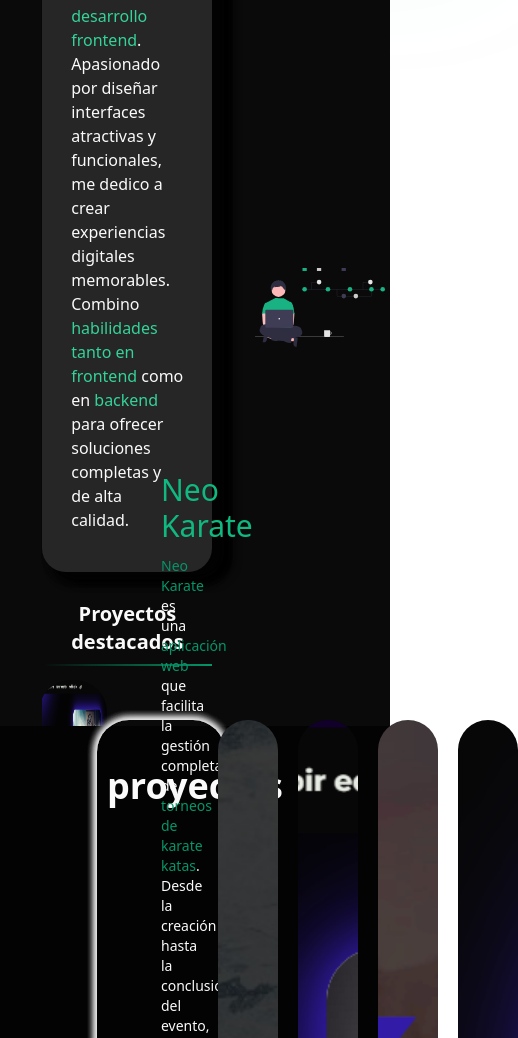
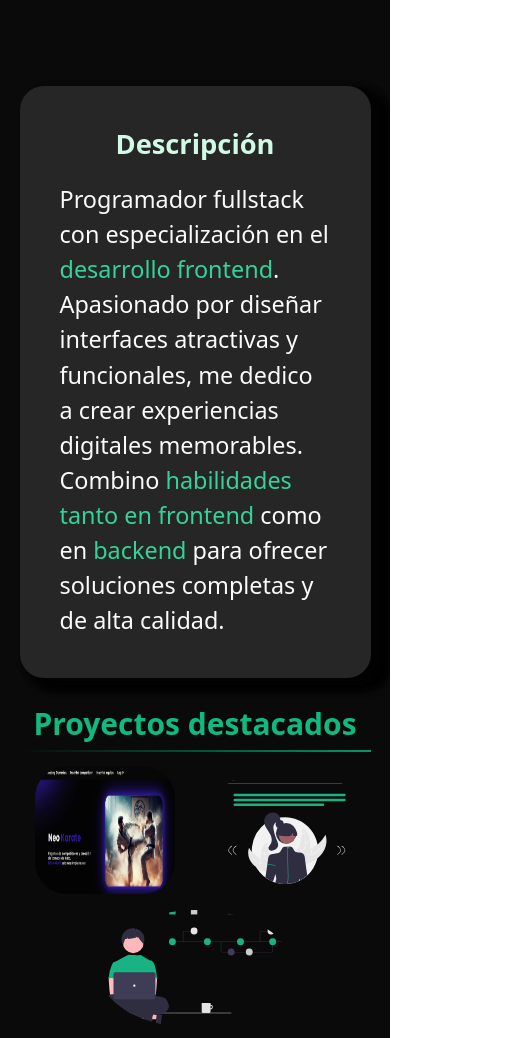
Before and after one commit to alter2312/portafolio-web, a plain HTML site: page index.html in a window 390 px wide. Shown: the part 962-2000 px from the top of the page, 518 px wide, since content can reach past the window. Drawn offline with nearby package versions, Linux system fonts and the light colour scheme.

Commit message:
intento de movile

```diff
--- a/assets/css/styles.css
+++ b/assets/css/styles.css
@@ -18,7 +18,6 @@ body::-webkit-scrollbar-thumb {
 .header {
   background-color: #000000;
   width: 4rem;
-
   justify-content: center;
   overflow-x: hidden;
   overflow-y: auto;
@@ -36,7 +35,6 @@ body::-webkit-scrollbar-thumb {
   margin: auto;
   position: absolute;
   left: 0.6rem;
-  /* left: 90%; */
 }
 .button-toggle:hover span {
   background-color: #059669;
@@ -160,12 +158,14 @@ nav ol li a i {
   display: none;
 }
 /* fin styles header */
-
 /* incio style section presentacion */
 .presentacion {
   background-color: #030303;
   position: relative;
   gap: clamp(1rem, 0.2rem, 1rem);
+}
+.presentacion a:hover + a {
+  background-color: #0a0a0a;
 }
 .presentacion::before,
 .presentacion::after {
@@ -189,7 +189,7 @@ nav ol li a i {
   font-size: clamp(8vw, 15vw, 10rem);
 }
 .presentacion h5 {
-  font-size: clamp(3vw, 1rem, 50vw);
+  font-size: clamp(2vw, 1rem, 50vw);
 }
 .arrow-down {
   animation: 1.5s arrow-down infinite;
@@ -209,7 +209,6 @@ nav ol li a i {
 }
 /* fin style section presentacion */
 /* inicio section sobre mi */
-
 .content-text {
   text-wrap: pretty;
   box-shadow: 10px 5px 10px #030303, 10px 5px 10px #030303,
@@ -262,7 +261,6 @@ figure span {
     transform: translateY(-100%);
   }
 }
-
 @keyframes mover-top {
   0% {
     transform: translatex(-100%);
@@ -276,7 +274,6 @@ figure span {
     transform: translatex(100%);
   }
 }
-
 @keyframes mover-right {
   0%,
   25% {
@@ -312,7 +309,6 @@ figure span {
 }
 /* fin style section sobre mi */
 /* inicio style section proyecto */
-
 .parrafo-card {
   width: 80%;
   position: absolute;
@@ -373,7 +369,6 @@ figure span {
 }
 .session4 .galeria-neo-karate img:hover {
   width: 100%;
-  /* object-fit: fill; */
 }
 .session4 .galeria-neo-karate {
   justify-content: center;
@@ -382,7 +377,6 @@ figure span {
 .session4 article article {
   box-shadow: 0px 0px 10px #f1f1f1, 0px 0px 10px #f1f1f1, 0px 0px 10px #f1f1f1,
     0px 0px 10px #f1f1f1;
-
   border-radius: 2rem;
   padding: 4rem;
   box-sizing: border-box;
@@ -426,3 +420,77 @@ figure span {
   transform: scale(1.1);
   transition: 0.2s ease-in;
 }
+
+/* movil / responsive */
+
+@media (min-width: 0px) and (max-width: 640px) {
+  main {
+    overflow-x: hidden;
+  }
+  #header {
+    width: 100%;
+    height: 4rem;
+    top: 100vmin;
+    border-radius: 0;
+    display: none;
+  }
+  #sobre-mi {
+    display: flex;
+    flex-direction: column;
+    align-items: center;
+    min-height: 100vh;
+    height: auto;
+  }
+  .container-sobre-mi {
+    display: flex;
+    flex-direction: column;
+    align-items: center;
+    justify-content: center;
+    height: 80%;
+    width: 100%;
+  }
+  .content-container-sobre-mi {
+    display: flex;
+    flex-direction: column-reverse;
+    align-items: center;
+    justify-content: start;
+    height: 80%;
+    width: 100%;
+  }
+  .content-container-sobre-mi .content {
+    width: 90vw;
+    display: flex;
+    align-items: center;
+    position: relative;
+    height: 60%;
+    right: auto;
+    padding-top: 4rem;
+  }
+  #sobre-mi .container-sobre-mi .content-container-sobre-mi .content-text {
+    width: 100%;
+    height: auto;
+  }
+  #sobre-mi .container-sobre-mi .content-container-sobre-mi .content-text h3 {
+    font-size: clamp(7vw, 10vw, 5vw);
+    margin: 0;
+    padding: 0;
+    width: auto;
+    height: auto;
+  }
+  #sobre-mi > img.absolute.w-1\/5 {
+    display: none;
+  }
+
+  #sobre-mi .container-sobre-mi .content-container-sobre-mi .content-text p {
+    font-size: clamp(3vw, 10vw, 6vw);
+  }
+  #sobre-mi > div > img {
+    right: auto;
+    width: 50%;
+    border-radius: 100%;
+    height: 50%;
+  }
+  .session4 article {
+    flex-direction: column;
+  }
+}
--- a/index.html
+++ b/index.html
@@ -8,6 +8,7 @@
     <script src="https://kit.fontawesome.com/cea33d77ef.js" crossorigin="anonymous"></script>
     <link rel="stylesheet" href="assets/css/styles.css">
     <link rel="stylesheet" href="assets/css/normalize.css">
+    <title>Alter Olsztyn /dev-front-end</title>
 </head>
 
 <body class="size-full overflow-x-hidden overflow-y-scroll p-0 mx-0">
@@ -47,13 +48,13 @@
     </header>
     <main>
         <section id="inicio" class="presentacion w-screen h-screen flex items-center justify-center flex-col   ">
-            <h5 class="text-4xl text-teal-800">Desarrollador web front end </h5>
-            <h1 class="text-8xl  font-bold text-neutral-50">Alter <span class="text-emerald-400">Olsztyn</span></h1>
+            <h5 class="font-semibold text-neutral-50">Desarrollador web front end </h5>
+            <h1 class="text-8xl  font-bold text-neutral-50">Alter <span class="text-emerald-600">Olsztyn</span></h1>
             <div class="flex gap-10 mt-10">
                 <a href="assets/pdf/cv front end 2024.pdf" download="alter_cv.pdf"
-                    class="px-10 py-3 bg-emerald-600 font-bold rounded-3xl text-neutral-50 text-xl">Curriculum</a>
+                    class="px-10 py-3 bg-emerald-700 font-bold rounded-2xl text-neutral-50 text-xl hover:bg-neutral-950 transition duration-300 ease-out">Curriculum</a>
                 <a href="#proyectos"
-                    class="px-10 py-3 bg-emerald-600 font-bold rounded-3xl text-neutral-50 text-xl">Proyectos</a>
+                    class="px-10 py-3 bg-neutral-950 font-bold rounded-2xl text-neutral-50 text-xl hover:bg-emerald-700 transition duration-300	ease-out">Proyectos</a>
             </div>
             <a href="#sobre-mi">
                 <img src="assets/img/icon-7.svg" class="arrow-down w-16 relative top-5" alt="">
@@ -62,9 +63,9 @@
         <section id="sobre-mi"
             class="sobre-mi w-full h-screen bg-neutral-950 flex flex-col items-center gap-10 py-10 relative ">
             <h2 class="text-4xl text-neutral-50  font-bold ">Sobre mi</h2>
-            <div class="w-screen flex items-center justify-around  h-4/5 ">
-                <div class=" flex flex-items-center justify-center gap-20 px-10">
-                    <div class="flex flex-col justify-center w-2/3 relative right-10  gap-10">
+            <div class="container-sobre-mi w-screen flex items-center justify-around  h-4/5 ">
+                <div class="content-container-sobre-mi flex flex-items-center justify-center gap-20 px-10">
+                    <div class="content flex flex-col justify-center w-2/3 relative right-10  gap-10">
                         <div
                             class=" content-text w-full h-full bg-neutral-800 relative top-5 text-neutral-50 flex flex-col gap-5 p-10 items-center justify-center rounded-3xl relative  text-wrap">
                             <h3 class="text-3xl text-emerald-100 font-semibold ">Descripción</h3>
@@ -76,7 +77,9 @@
                                 soluciones completas y de alta calidad.</p>
                         </div>
                         <div class="proyectos-destacados">
-                            <h4 class="text-neutral-50 font-bold text-center m-2 text-xl">Proyectos destacados</h4>
+                            <h3 class=" font-semibold mb-2 text-emerald-500 text-center m-2 text-3xl">
+                                Proyectos destacados
+                            </h3>
                             <figure class="flex w-full items-center justify-center gap-10 ">
                                 <span class="span-top"></span>
                                 <span class="span-right"></span>
@@ -95,11 +98,12 @@
                 alt="">
             <img src="assets/img/hexagon-01-stroke-rounded.svg" class="absolute w-1/5 right-40 top-0 z-10 " alt="">
         </section>
-        <section class="session4 w-screen h-screen flex items-center flex-col justify-center relative pt-20">
+        <!-- <section class="session4 w-screen h-screen flex items-center flex-col justify-center relative pt-20">
             <h2 class="text-neutral-50 text-4xl font-bold absolute top-10">proyectos</h2>
-            <article class="w-full h-8/9 flex justify-around items-center text-neutral-50 gap-40 p-20  relative">
+            <article
+                class=" content w-full h-8/9 flex justify-around items-center text-neutral-50 gap-40 p-20  relative">
                 <div class="w-3/5 h-3/5 flex flex-col items-center relative px-10">
-                    <article class="w-full h-4/5 flex flex-col justify-center  relative left-3 px-10">
+                    <article class="content w-full h-4/5 flex flex-col justify-center  relative left-3 px-10">
                         <h3 class="text-3xl text-emerald-500 m-auto  ">Neo Karate</h3>
                         <p class=" text-sm relative top-3"><span class="text-emerald-600">Neo Karate </span> es una
                             <span class="text-emerald-600">aplicación web </span> que facilita la gestión
@@ -185,7 +189,7 @@
                 alt="">
             <img src="assets/img/hexagon-01-stroke-rounded.svg" class="absolute w-1/5 right-40 top-9 z-10 " alt="">
         </section>
-        <section class="session5"></section>
+        <section class="session5"></section> -->
     </main>
     <script src="assets/js/main.js"></script>
 </body>
```
